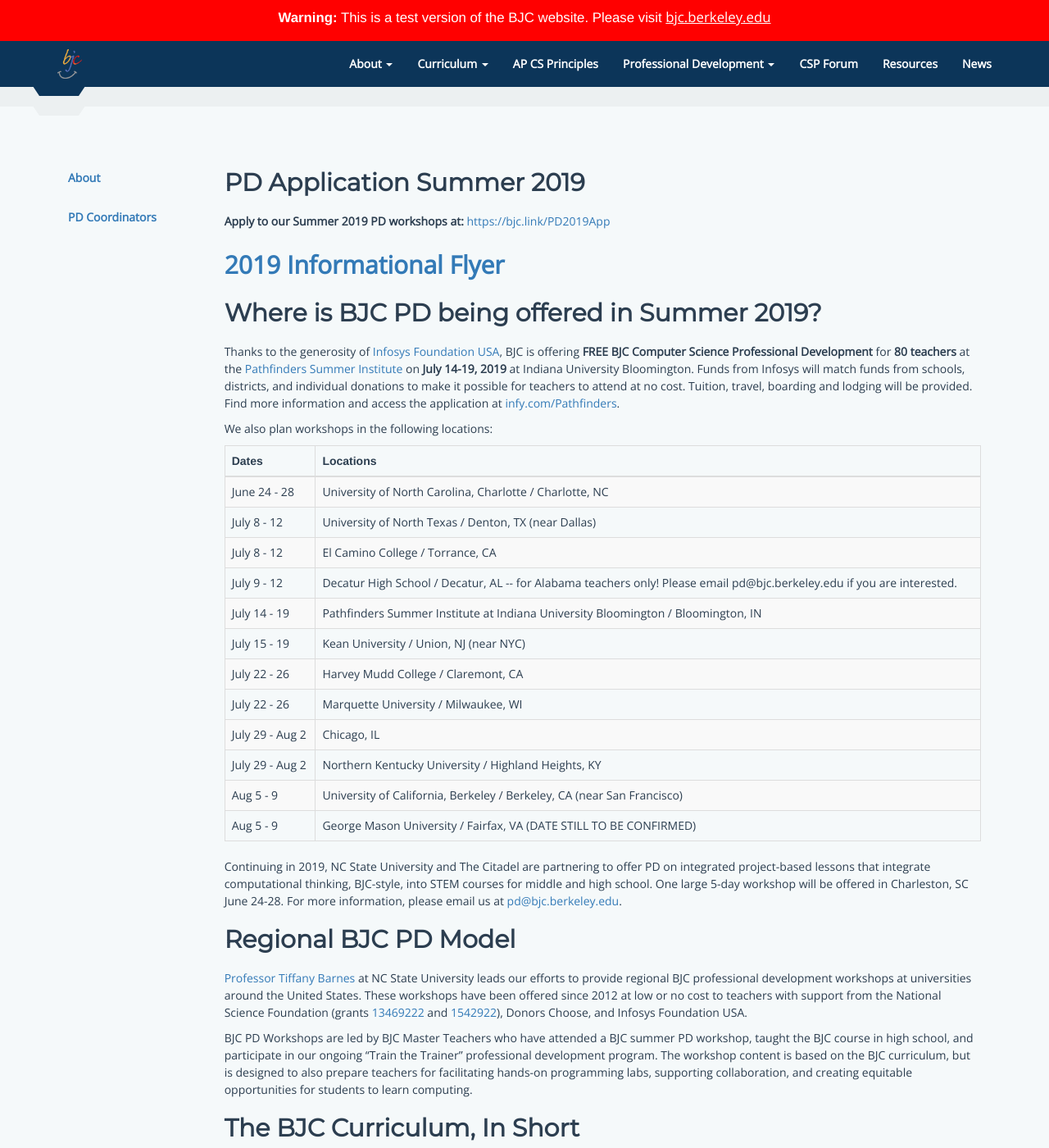
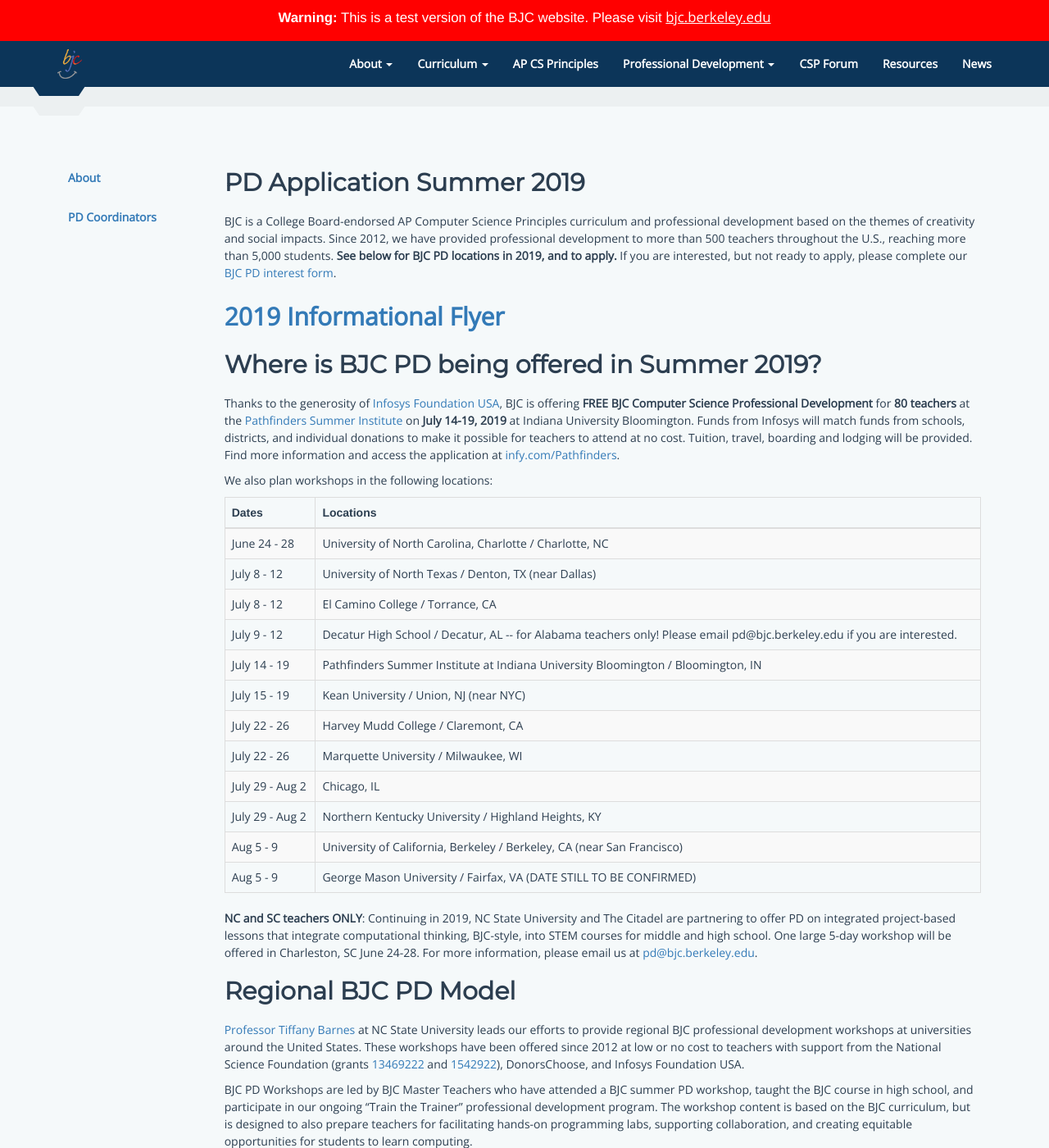
Before and after one commit to beautyjoy/beautyjoy.github.io, a Jekyll site: the page built from summer-pd/index.md, in a window 1280 px wide and 1400 px high, scrolled down 324 px. Shown: the whole window at 82% size. Built offline with Jekyll 4.4.1, drawn with Linux system fonts in a browser that asks for light colours; some of the changed text lies outside the part shown.

Commit message:
updated pd info

```diff
--- a/summer-pd/index.md
+++ b/summer-pd/index.md
@@ -13,9 +13,12 @@
 
 ## PD Application Summer 2019
 
-**Apply to our Summer 2019 PD workshops at: [https://bjc.link/PD2019App][pd-app-link]**
+[pd-app-link]: https://bjc.link/PD2019App
 
-[pd-app-link]: https://bjc.link/PD2019App
+BJC is a College Board-endorsed AP Computer Science Principles curriculum and professional development based on the themes of creativity and social impacts. Since 2012, we have provided professional development to more than 500 teachers throughout the U.S., reaching more than 5,000 students.  **See below for BJC PD locations in 2019, and to apply.** If you are interested, but not ready to apply, please complete our [BJC PD interest form][pd-interest-form-link].
+
+[pd-interest-form-link]: https://bjc.link/pdinterest19
+
 
 ## [2019 Informational Flyer]({{ site.baseurl }}/documents/bjc-pd-2019-flyer.pdf)
 
@@ -84,14 +87,14 @@
  </tbody>
 </table>
 
-Continuing in 2019, NC State University and The Citadel are partnering to offer PD on integrated project-based lessons that integrate computational thinking, BJC-style, into STEM courses for middle and high school. One large 5-day workshop will be offered in Charleston, SC June 24-28. For more information, please email us at [pd@bjc.berkeley.edu][pd-email].
+**NC and SC teachers ONLY**: Continuing in 2019, NC State University and The Citadel are partnering to offer PD on integrated project-based lessons that integrate computational thinking, BJC-style, into STEM courses for middle and high school. One large 5-day workshop will be offered in Charleston, SC June 24-28. For more information, please email us at [pd@bjc.berkeley.edu][pd-email].
 
 [infosys]: https://www.infosys.com/infosys-foundation/
 [pathfinders]: https://infy.com/Pathfinders
 
 ## Regional BJC PD Model
 
-[Professor Tiffany Barnes][tiffany] at NC State University leads our efforts to provide regional BJC professional development workshops at universities around the United States. These workshops have been offered since 2012 at low or no cost to teachers with support from the National Science Foundation (grants [13469222][nsf-1] and [1542922][nsf-2]), Donors Choose, and Infosys Foundation USA.
+[Professor Tiffany Barnes][tiffany] at NC State University leads our efforts to provide regional BJC professional development workshops at universities around the United States. These workshops have been offered since 2012 at low or no cost to teachers with support from the National Science Foundation (grants [13469222][nsf-1] and [1542922][nsf-2]), DonorsChoose, and Infosys Foundation USA.
 
 BJC PD Workshops are led by BJC Master Teachers who have attended a BJC summer PD workshop, taught the BJC course in high school, and participate in our ongoing "Train the Trainer" professional development program. The workshop content is based on the BJC curriculum, but is designed to also prepare teachers for facilitating hands-on programming labs, supporting collaboration, and creating equitable opportunities for students to learn computing.
 
@@ -135,13 +138,25 @@
 
 The Beauty and Joy of Computing is taught across the country, with over 250 teachers from 41 states applying to attend our teacher preparation workshops. Teachers are also using our curriculum in Canada, Ireland, Guam, Hong Kong, South Korea, Indonesia, Senegal, Cape Verde, Nepal, Austria, Italy, New Zealand, the Philippines, and Germany.
 
-### How can I be part of BJC PD?
+### How can I be part of BJC PD? - BJC PD 2019 Application
 
 We offer regional 5-day face to face summer professional development workshops for teachers intending to teach BJC within the next 2 school years (with priority to those teaching sooner).
 
-Apply here: [BJC PD Summer 2019 Application](https://bjc.link/PD2019Application)
+There are three steps to apply:
+
+1. Follow the instructions at [https://bjc.link/Admin19][admin-letter] to prepare an Administrator Support Letter that you can upload/send.
+
+2. Complete the BJC PD Summer 2019 Application at [https://bjc.link/PD2019App][pd-app-link]. Note that this form requires you to upload your resume and admin support letter. If you have problems with this form, please complete our alternate application form at [http://bjc.link/PD2019App-NoUpload][BJC PD 2019 Alternate App] and email your resume and support letter to pd@bjc.berkeley.edu.
+
+3. Pay the non-refundable $75 BJC PD registration fee at [https://bjc.link/reg19][reg-fee].
+
+If you are interested in hosting a BJC PD workshop, email pd@bjc.berkeley.edu.
 
 To receive updates (but not apply), leave your name with us on our [2019 PD Interest Form](https://bit.ly/pdinterest19). Most of our dates and locations are set, but we welcome you to email us if you would like to host a BJC PD workshop, email [pd@bjc.berkeley.edu][pd-email].
+
+[admin-letter]: https://bjc.link/Admin19
+[BJC PD 2019 Alternate App]: https://bjc.link/PD2019App-NoUpload
+[reg-fee]: https://bjc.link/reg19
 
 ### How much does it cost?
 
```
